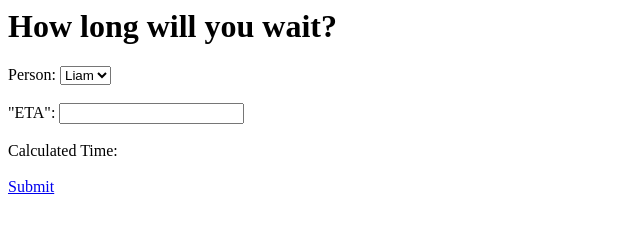
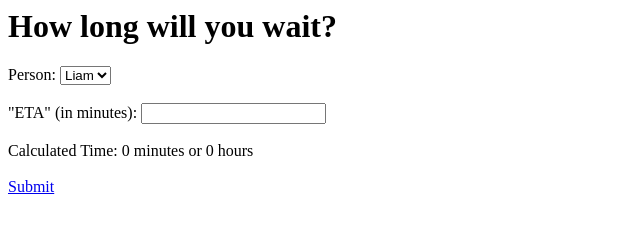
Before and after one commit to danszy/resident, a plain HTML site: page index.html in a window 1280 px wide. Both pictures are taken after a click on the link "Submit". Shown: the whole page, without its empty margins (0-640 px from the left). Drawn offline with nearby package versions, Linux system fonts and the light colour scheme.

Commit message:
Update index.html

```diff
--- a/index.html
+++ b/index.html
@@ -3,7 +3,10 @@
 <script>
 
   function calculateTime() {
-    alert("test");
+    var eta = $("#eta").html();
+    var result = eta * 24;
+    var resultText = result + " minutes or " + result/60 + " hours";
+    $("#result").html(resultText);
   }
 
   </script>
@@ -16,7 +19,7 @@ Person:
 
   <br> <br>
 
-"ETA":
+"ETA" (in minutes):
   <input id="eta"> </input>
 
 <br> <br>
```
